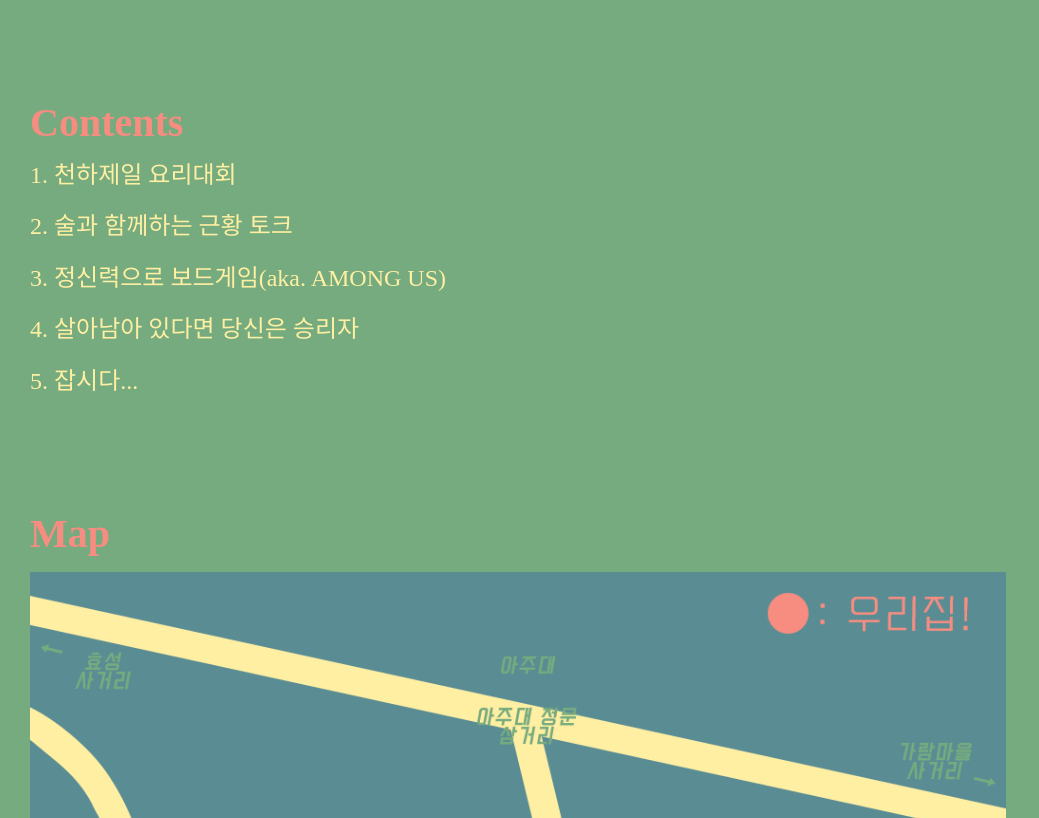
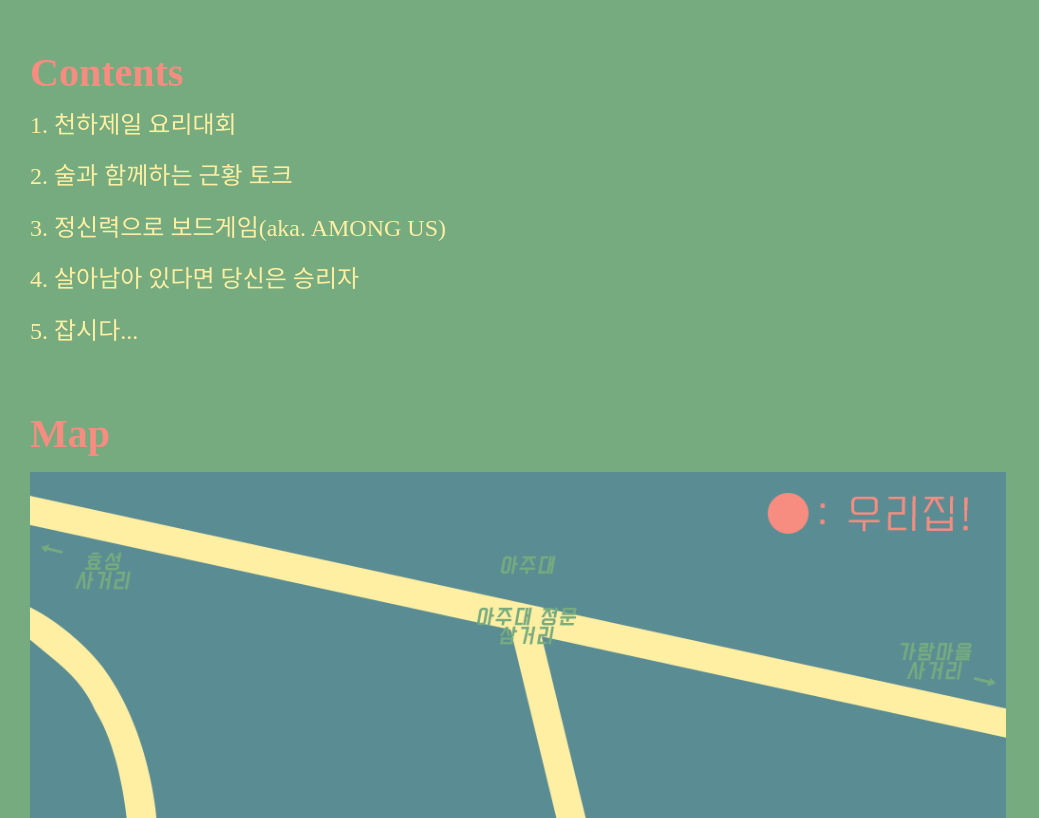
Before and after one commit to siy415/inviteyou, a website built with Parcel: page index.html in a window 1280 px wide. Shown: the part 2362-3180 px from the top of the page, without its empty margins (0-1039 px from the left). Built offline with nearby package versions, Linux system fonts and the light colour scheme; files whose address does not match are found by name.

```diff
--- a/css/main.css
+++ b/css/main.css
@@ -23,17 +23,25 @@
   height: 100%;
 }
 
+@font-face {
+  src:url("font/210 nemo 040.ttf");
+  font-family: "210 네모진 040";
+}
+
+@font-face {
+  src:url("font/210 nemo 030.ttf");
+  font-family: "210 네모진 030";
+}
+
 .content-title{
-  font-family: "210 nemo 040";
-  src:url("../font/210 nemo 040.ttf");
+  font-family: "210 네모진 040";
   font-size: 2.5rem;
   color: #F78c80;
   line-height: 10px;
 }
 
 .contents{
-  font-family: "210 nemo 030";
-  src:url("../font/210 nemo 030.ttf");
+  font-family: "210 네모진 030";
   font-size: 1.5rem;
   color: #ffefa3;
 }
--- a/js/main.js
+++ b/js/main.js
@@ -1,5 +1,7 @@
 $(document).ready(function(){
   initScale();
+
+  alert("초대장을 클릭해주셔서 감사합니다.\n\n터치해 주세요!")
 
   var isScrolled = false;
   setInterval(function (){
@@ -40,7 +42,7 @@
      $('.notice-container').css('height', dh);
      $('.notice-container').css('margin-left', 30);
      $('.notice-container').css('margin-right', 30);
-     $('.content-title').css('padding-top', 100);
+     $('.content-title').css('padding-top', 50);
 }
 
 window.onresize = function(){
```
